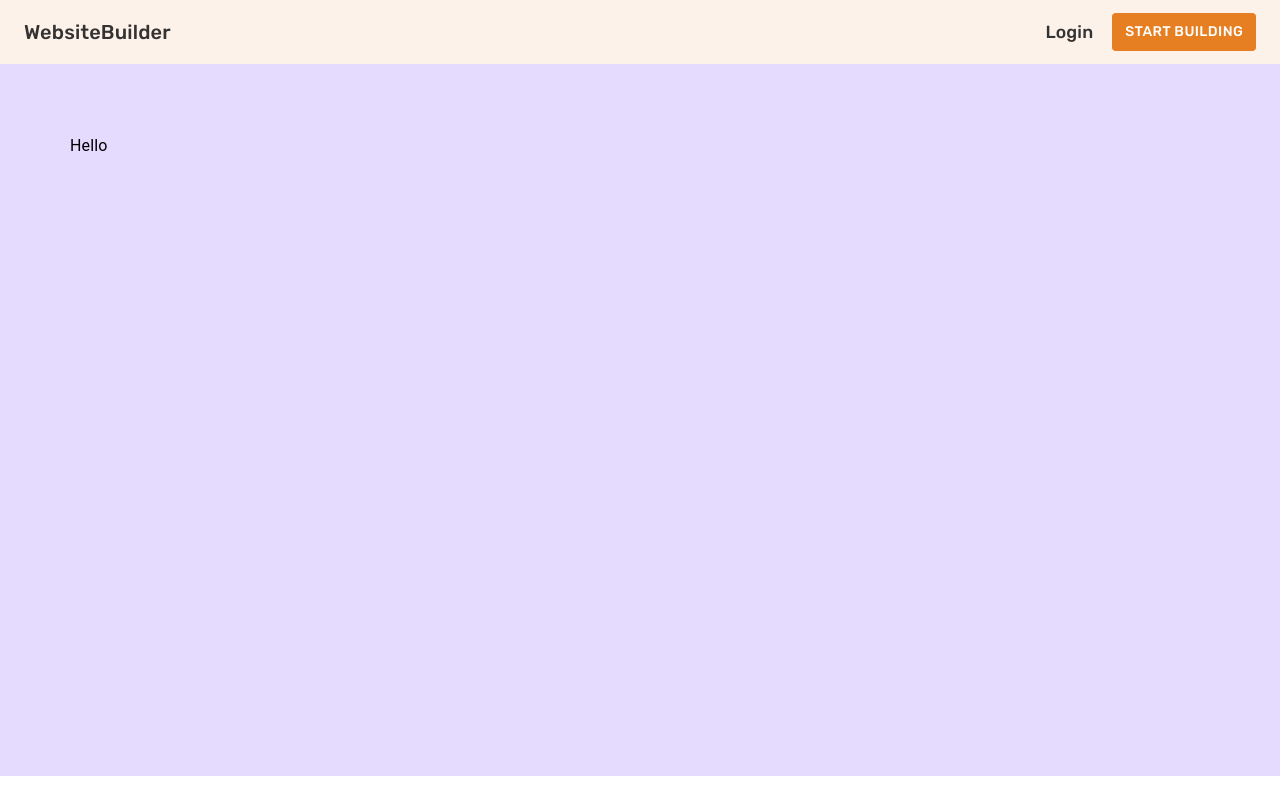
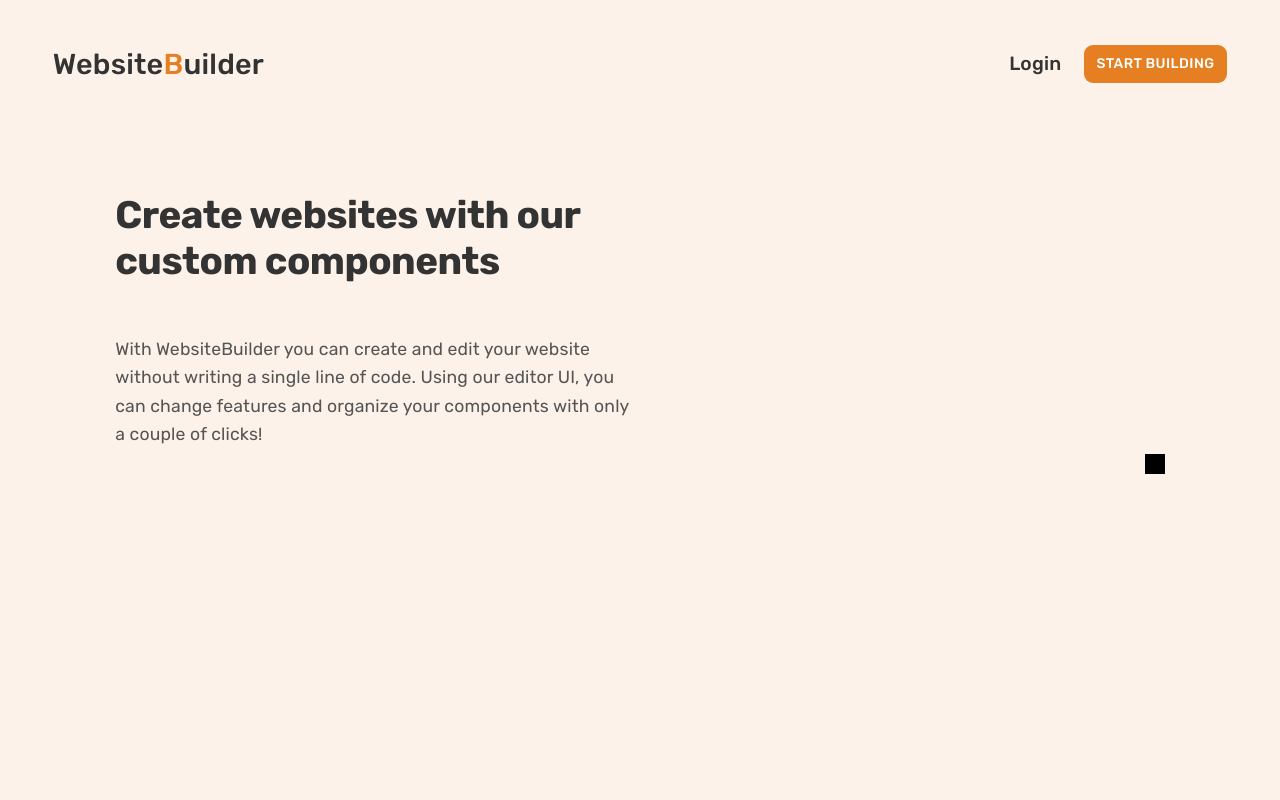
Before and after one commit to youssefrag/WebsiteBuilder, a React (Create React App) app in the folder client/: page / in a window 1280 px wide. Built offline with nearby package versions, Linux system fonts and the light colour scheme.

Commit message:
basic home design

```diff
--- a/client/src/routes/home/home.component.tsx
+++ b/client/src/routes/home/home.component.tsx
@@ -1,11 +1,27 @@
 import { Box, Typography } from "@mui/material";
 
-import { HomeContainer } from "./home.styles";
+import {
+  HomeContainer,
+  DescriptionContainer,
+  DescriptionTitle,
+  DescriptionText,
+  PictureContainer,
+} from "./home.styles";
 
 const Home = () => {
   return (
     <HomeContainer>
-      <Typography>Hello</Typography>
+      <DescriptionContainer>
+        <DescriptionTitle>
+          Create websites with our custom components
+        </DescriptionTitle>
+        <DescriptionText>
+          With WebsiteBuilder you can create and edit your website without
+          writing a single line of code. Using our editor UI, you can change
+          features and organize your components with only a couple of clicks!
+        </DescriptionText>
+      </DescriptionContainer>
+      <PictureContainer></PictureContainer>
     </HomeContainer>
   );
 };
--- a/client/src/routes/home/home.styles.tsx
+++ b/client/src/routes/home/home.styles.tsx
@@ -3,8 +3,37 @@ import { styled } from "@mui/material/styles";
 import { AppBar, Box, Button, Toolbar, Typography } from "@mui/material";
 
 export const HomeContainer = styled(Box)(() => ({
-  backgroundColor: "#e5dbff",
-  padding: "70px",
-  width: "100%",
-  height: "89vh",
+  backgroundColor: "#fdf2e9",
+  padding: "4rem 7.2rem",
+  height: "84vh",
+  display: "flex",
+  alignItems: "center",
+  gap: "3rem",
+  justifyContent: "space-between",
 }));
+
+export const DescriptionContainer = styled(Box)(() => ({
+  height: "100%",
+  width: "50%",
+}));
+
+export const DescriptionText = styled(Typography)(() => ({
+  fontFamily: "Rubik",
+  lineHeight: "1.6",
+  fontSize: "1.1rem",
+  color: "#555",
+}));
+
+export const DescriptionTitle = styled(Typography)(() => ({
+  fontFamily: "Rubik",
+  fontSize: "2.4rem",
+  fontWeight: "700",
+  letterSpacing: "-0.5px",
+  lineHeight: "1.2",
+  marginBottom: "3.2rem",
+  color: "#333",
+}));
+
+export const PictureContainer = styled(Box)(() => ({
+  border: "10px solid",
+}));
--- a/client/src/routes/navigation/navigation.component.tsx
+++ b/client/src/routes/navigation/navigation.component.tsx
@@ -16,7 +16,9 @@ const Navigation = () => {
       <NavigationContainer>
         <StyledAppBar position="static">
           <StyledToolBar>
-            <StyledTitle variant="h6">WebsiteBuilder</StyledTitle>
+            <StyledTitle variant="h6">
+              Website<a style={{ color: "#e67e22" }}>B</a>uilder
+            </StyledTitle>
             <LinkContainer>
               <StyledLink>Login</StyledLink>
               <StyledButton>Start Building</StyledButton>
--- a/client/src/routes/navigation/navigation.styles.tsx
+++ b/client/src/routes/navigation/navigation.styles.tsx
@@ -4,7 +4,7 @@ import { AppBar, Box, Button, Toolbar, Typography } from "@mui/material";
 
 export const LinkContainer = styled(Box)(() => ({
   display: "flex",
-  gap: "1.2rem",
+  gap: "1.4rem",
   alignItems: "center",
 }));
 
@@ -14,8 +14,11 @@ export const NavigationContainer = styled(Box)(() => ({
 }));
 
 export const StyledToolBar = styled(Toolbar)(({ theme }) => ({
+  height: "16vh",
   display: "flex",
   justifyContent: "space-between",
+  marginLeft: "1.8rem",
+  marginRight: "1.8rem",
 }));
 
 export const StyledAppBar = styled(AppBar)(() => ({
@@ -27,6 +30,7 @@ export const StyledButton = styled(Button)(() => ({
   color: "#fff",
   backgroundColor: "#e67e22",
   padding: "0.4rem 0.8rem",
+  borderRadius: "9px",
   "&:hover": {
     backgroundColor: "#cf711f",
   },
@@ -37,7 +41,7 @@ export const StyledLink = styled(Typography)(() => ({
   fontFamily: "Rubik",
   color: "#333",
   fontWeight: "500",
-  fontSize: "1.1rem",
+  fontSize: "1.2rem",
   "&:hover": {
     color: "#cf711f",
   },
@@ -46,4 +50,5 @@ export const StyledLink = styled(Typography)(() => ({
 export const StyledTitle = styled(Typography)(() => ({
   fontFamily: "Rubik",
   color: "#333",
+  fontSize: "1.8rem",
 }));
```
